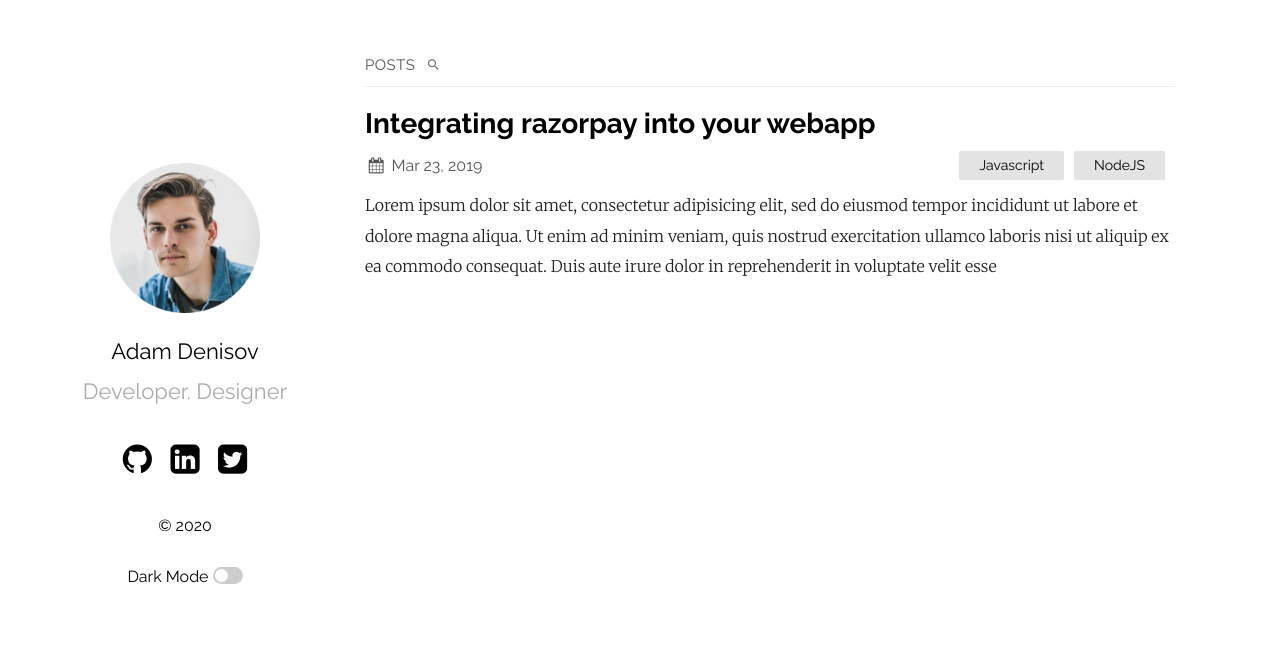
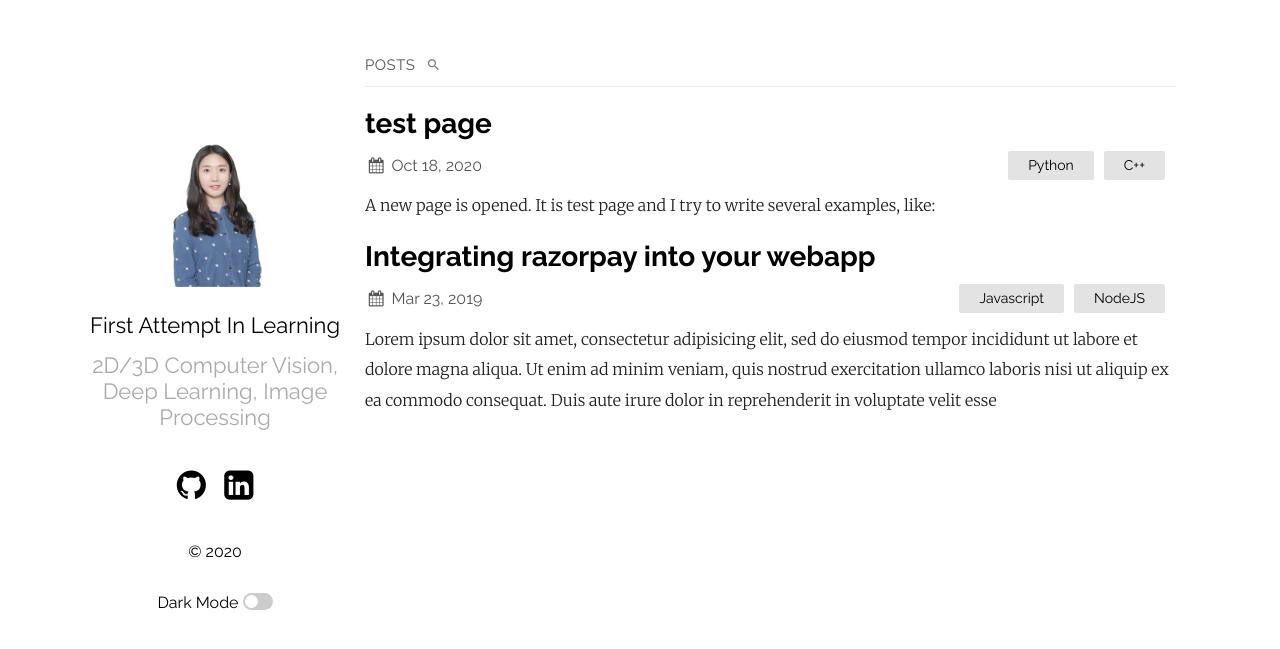
Before and after one commit to brillianthhj/brillianthhj.github.io, a Jekyll site: the page built from index.md, in a window 1280 px wide. Shown: the top 649 px of the page. Built offline with Jekyll 4.4.1, drawn with Linux system fonts in a browser that asks for light colours.

Commit message:
trial : test page

````diff
--- a/_config.yml
+++ b/_config.yml
@@ -1,6 +1,6 @@
-title: Your awesome title
-author: GitHub User
-email: your-email@domain.com
+title: First Attempt In Learning
+author: brillianthhj
+email: brillianthhj@gmail.com
 description: > # this means to ignore newlines until "show_exerpts:"
   Write an awesome description for your new site here. You can edit this
   line in _config.yml. It will appear in your document head meta (for
@@ -12,13 +12,13 @@ show_excerpts: true # set to true to show excerpts on the homepage
 sass:
   sass_dir: _sass
 plainwhite:
-  name: Adam Denisov
-  tagline: Developer. Designer
+  name: First Attempt In Learning
+  tagline: 2D/3D Computer Vision, Deep Learning, Image Processing
   date_format: "%b %-d, %Y"
   sitemap: true # set to true to generate sitemap.xml content
   search: true # set to true to enable searchbar
   dark_mode: true # set to true to add dark mode toggle
-  portfolio_image: "assets/portfolio.png" # the path from the base directory of the site to the image to display (no / at the start)
+  portfolio_image: "assets/portfolio.jpeg" # the path from the base directory of the site to the image to display (no / at the start)
   html_lang: "en" # set the lang attribute of the <html> tag for the pages. See here for a list of codes: https://www.w3schools.com/tags/ref_country_codes.asp
   condensed_mobile:
     #- home
@@ -26,9 +26,9 @@ plainwhite:
     - post
   # generate social links in footer
   social_links:
-    twitter: samarsault
-    github:  samarsault
-    linkedIn: in/samarsault
+    twitter:
+    github: brillianthhj
+    linkedIn: in/hye-jin-hwang
     #rss: rss
     #dribbble: jekyll
     #flickr:   jekyll
--- /dev/null
+++ b/_posts/2020-10-18-test-page.md
@@ -0,0 +1,27 @@
+---
+layout: post
+title:  "test page"
+date:   2020-10-18 21:45:27 +0530
+categories: Python C++
+---
+A new page is opened. It is test page and I try to write several examples, like:
+
+```python
+import numpy as np
+
+def test_function(arr):
+    min = np.min(arr)
+    max = np.max(arr)
+    return max - min
+
+if __name__ == "__main__":
+    arr = np.array([1,2,3,4,5])
+    print(f'The value of max - min is {test_function(arr)}')
+
+```
+
+Check out the [Jekyll docs][jekyll-docs] for more info on how to get the most out of Jekyll. File all bugs/feature requests at [Jekyll’s GitHub repo][jekyll-gh]. If you have questions, you can ask them on [Jekyll Talk][jekyll-talk].
+
+[jekyll-docs]: https://jekyllrb.com/docs/home
+[jekyll-gh]:   https://github.com/jekyll/jekyll
+[jekyll-talk]: https://talk.jekyllrb.com/
````
Also changed, not shown: assets/portfolio.jpeg (added).
